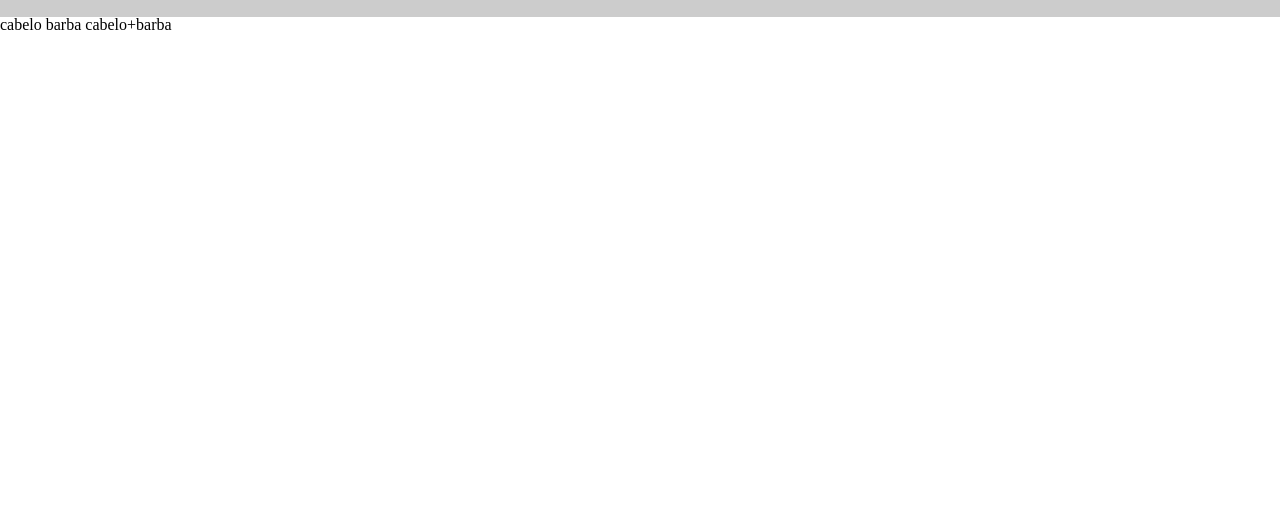
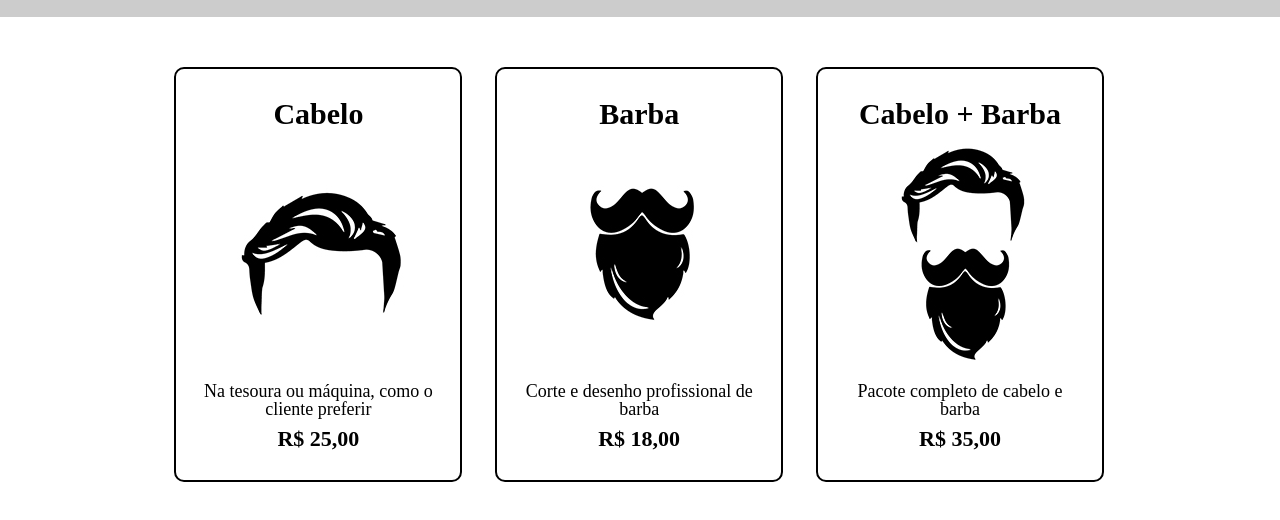
Before and after one commit to ivanfsilva/barbearia-alura, a plain HTML site: page produtos.html in a window 1280 px wide. Shown: the part 276-796 px from the top of the page. Drawn offline with Linux system fonts and the light colour scheme.

Commit message:
main faltando apenas o efeito do hover

```diff
--- a/produtos.css
+++ b/produtos.css
@@ -27,3 +27,37 @@ nav a {
     font-size: 22px;
     text-decoration: none;
 }
+
+.produtos {
+    width: 960px;
+    margin: 0 auto;
+    padding: 50px 0;
+}
+
+.produtos li {
+    display: inline-block;
+    text-align: center;
+    width: 30%;
+    vertical-align: top;
+    /* background: #cccccc; */
+    margin: 0 1.5%;
+    padding: 30px 20px;
+    box-sizing: border-box;
+    border: 2px solid #000000;
+    border-radius: 10px;
+}
+
+.produtos h2 {
+    font-size: 30px;
+    font-weight: bold;
+}
+
+.produto-descricao {
+    font-size: 18px;
+}
+
+.produto-preco {
+    font-size: 22px;
+    font-weight: bold;
+    margin-top: 10px;
+}
--- a/produtos.html
+++ b/produtos.html
@@ -22,9 +22,26 @@
         </header>
 
         <main>
-            cabelo
-            barba
-            cabelo+barba
+            <ul class="produtos">
+                <li>
+                    <h2>Cabelo</h2>
+                    <img src="cabelo.jpg">
+                    <p class="produto-descricao">Na tesoura ou máquina, como o cliente preferir</p>
+                    <p class="produto-preco">R$ 25,00</p>
+                </li>
+                <li>
+                    <h2>Barba</h2>
+                    <img src="barba.jpg">
+                    <p class="produto-descricao">Corte e desenho profissional de barba</p>
+                    <p class="produto-preco">R$ 18,00</p>
+                </li>
+                <li>
+                    <h2>Cabelo + Barba</h2>
+                    <img src="cabelo+barba.jpg">
+                    <p class="produto-descricao">Pacote completo de cabelo e barba</p>
+                    <p class="produto-preco">R$ 35,00</p>
+                </li>
+            </ul>
         </main>
     </body>
 </html>
```
